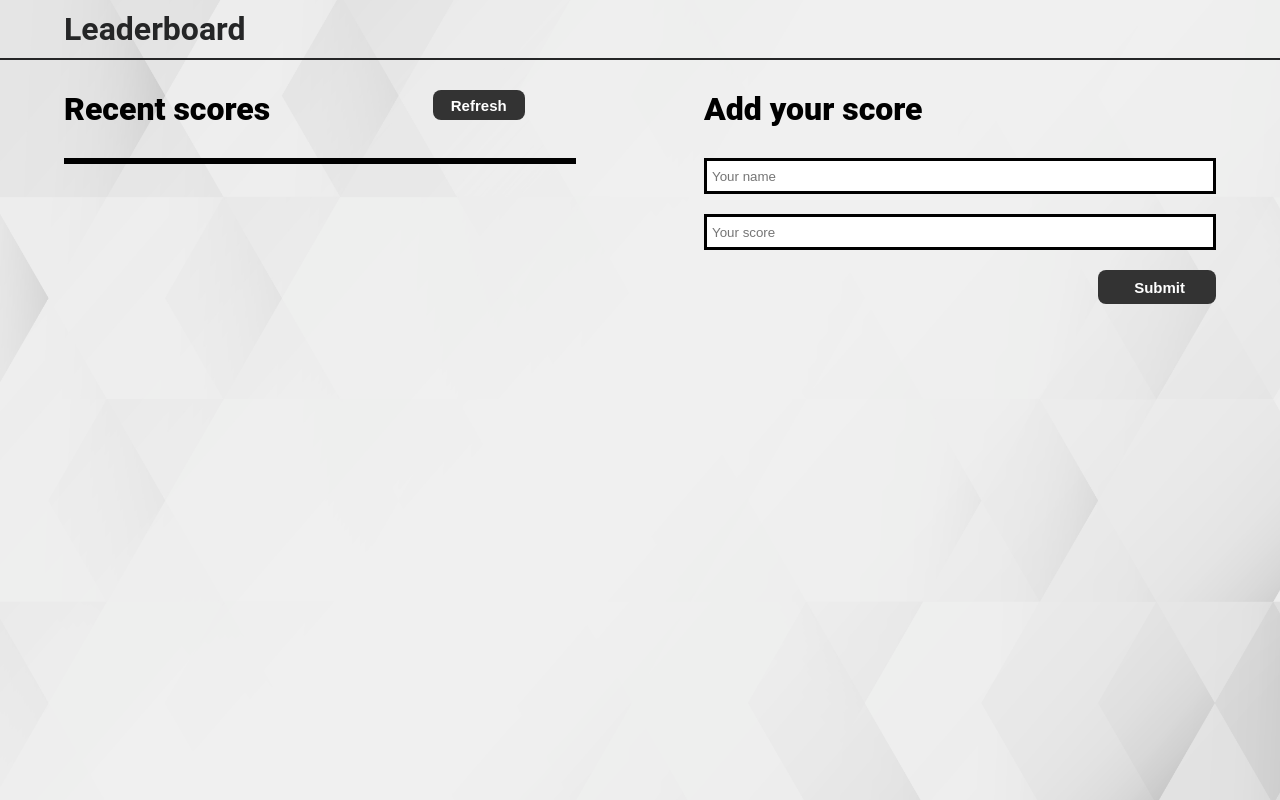
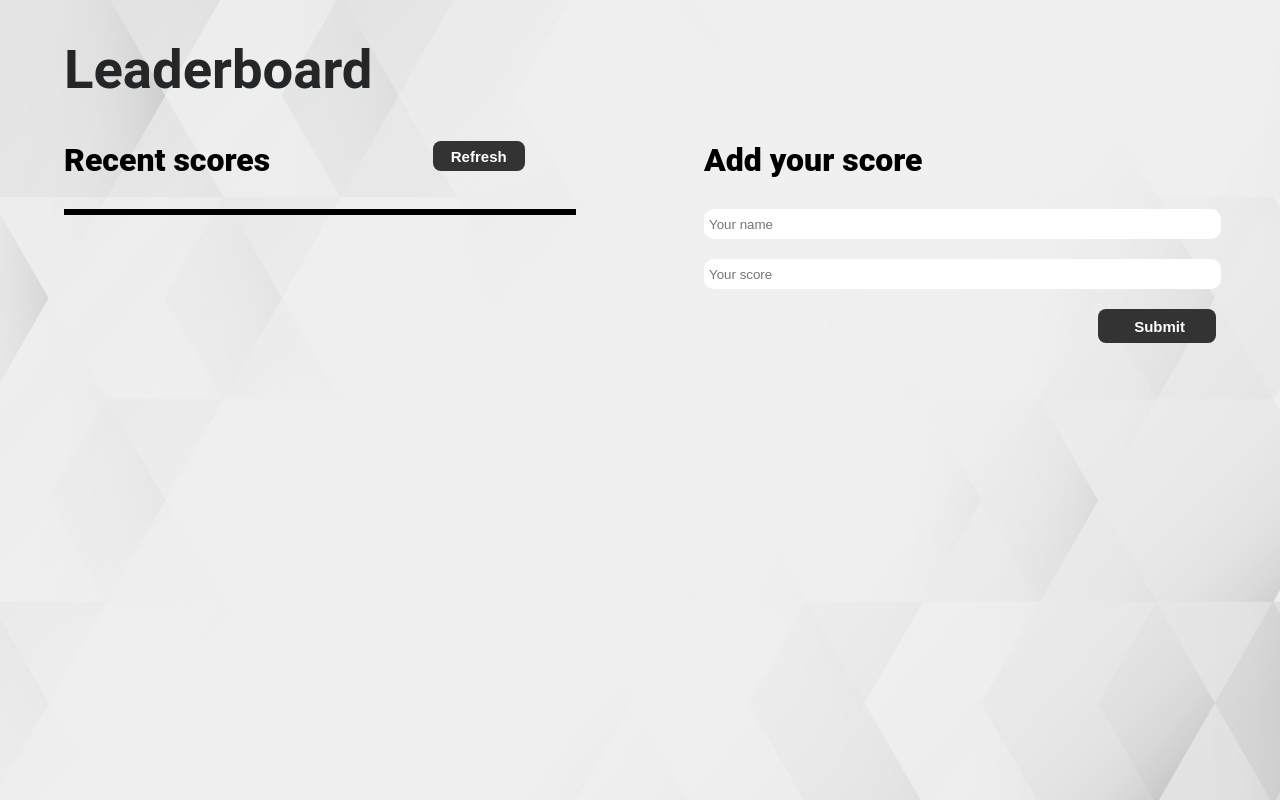
Before and after one commit to dgonzalesi/Leaderboard-APIs, a website built with webpack: page index.html in a window 1280 px wide. Built offline with nearby package versions, Linux system fonts and the light colour scheme.

Commit message:
Change form style

```diff
--- a/src/style.css
+++ b/src/style.css
@@ -2,7 +2,8 @@
   color: #252627;
   padding: 10px;
   padding-left: 5%;
-  border-bottom: #252627 2px solid;
+  padding-top: 3%;
+  font-size: 3.4em;
 }
 
 * {
@@ -81,7 +82,6 @@
 }
 
 input {
-  border: #000 solid 3px;
   padding-left: 5px;
 }
 
@@ -114,3 +114,9 @@ html {
   padding: 5px 20px 5px 20px;
   color: #333;
 }
+
+.inputfield {
+  border: none;
+  border-radius: 10px;
+  width: 100%;
+}
```
